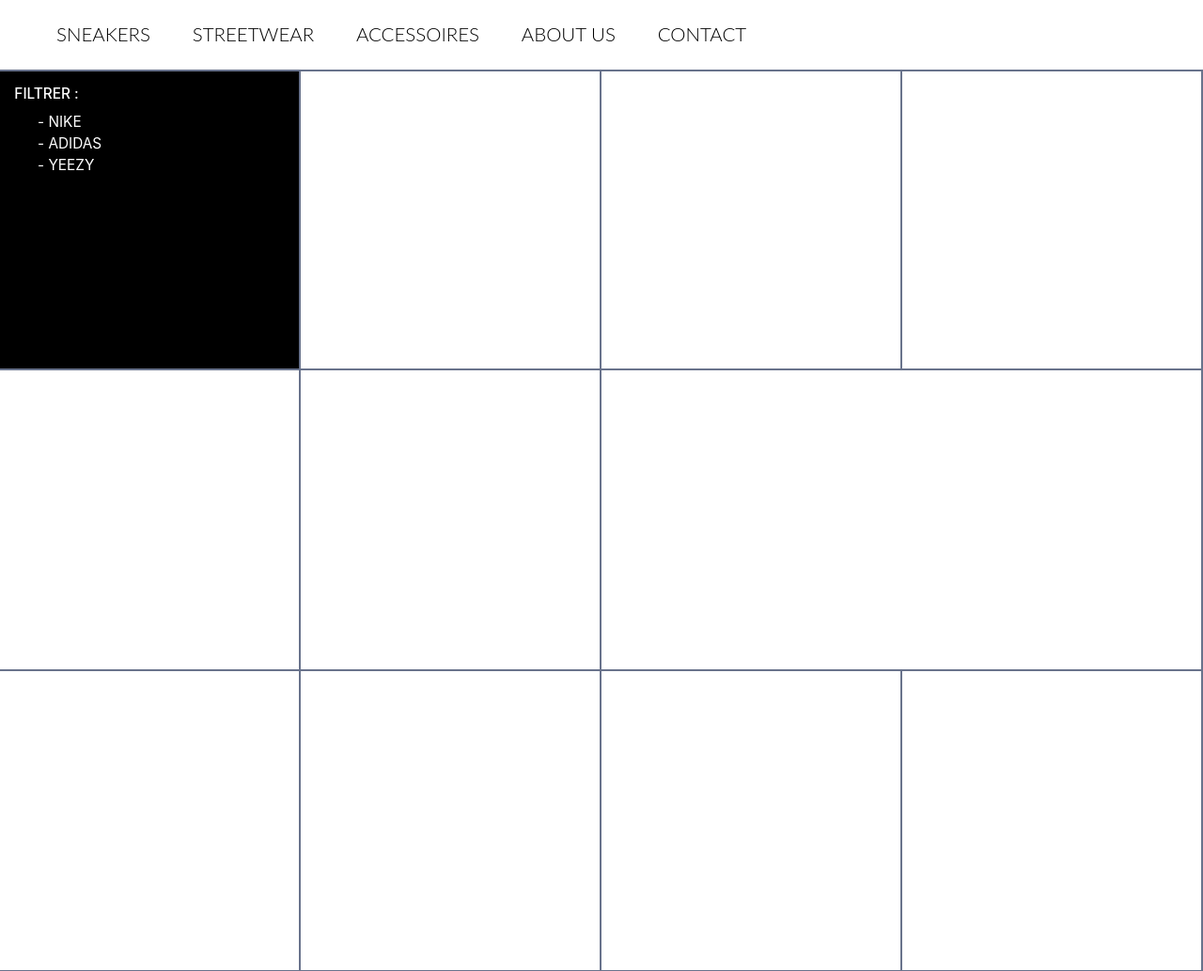
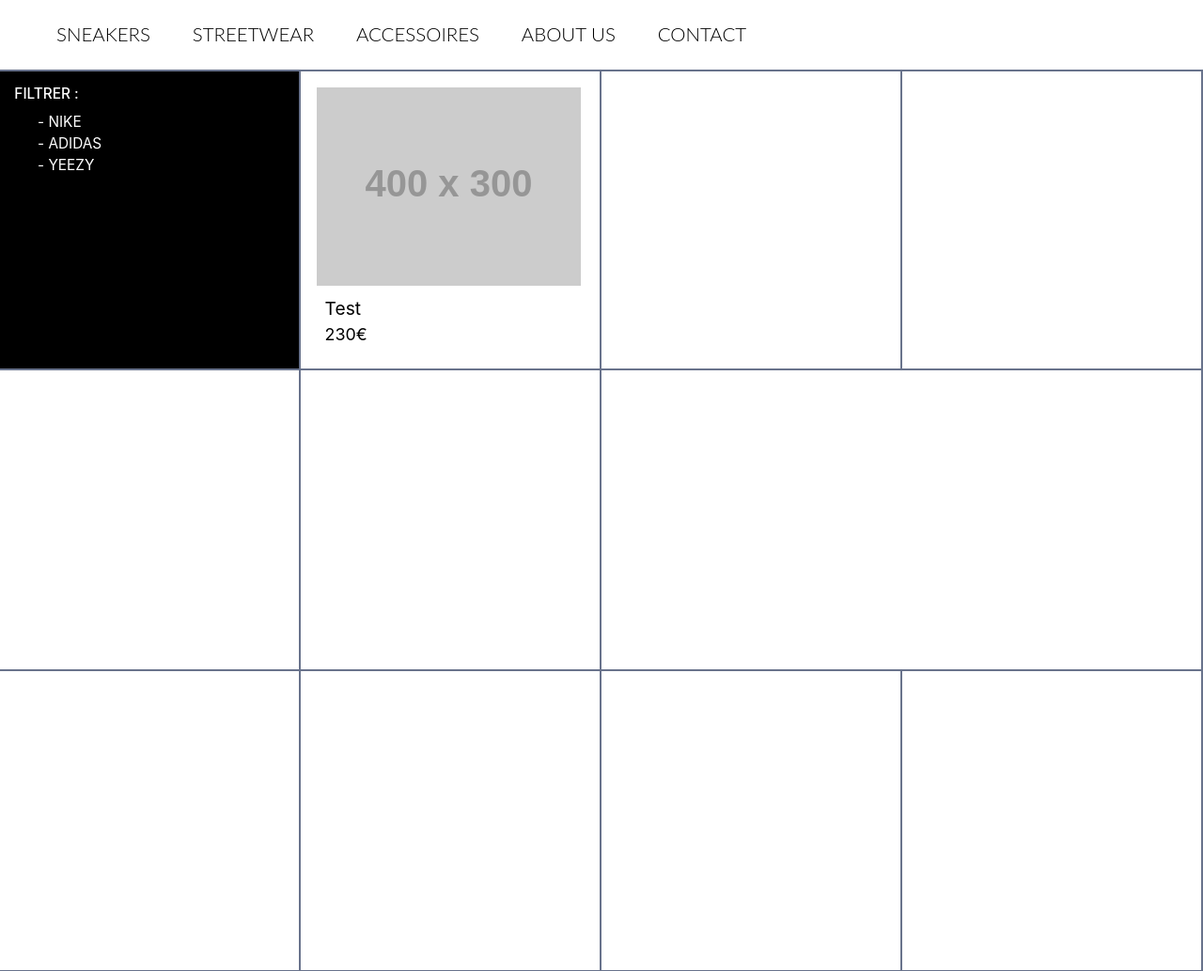
Before and after one commit to RadhoineUlyss/NextDrop, a CodeIgniter app: page /database/sneakers in a window 1280 px wide. Shown: the part 116-1149 px from the top of the page at 94% size. Run offline with CodeIgniter, Linux system fonts and the light colour scheme; the visitor is signed in with stand-in values (Sample User, id 1); grey boxes labelled with a size stand in for pictures from a placeholder-image service; data that the repository does not hold is empty; some libraries are stand-ins or nearby versions.

Commit message:
item display in gallery

```diff
--- a/application/views/sneakers_view.php
+++ b/application/views/sneakers_view.php
@@ -1,25 +1,10 @@
-<?php
-#var_dump($sneakers);
-?>
+<!-- <?php foreach ($sneakers as $sneack) { ?>
+    <div class="articlebox col-lg-3 col-md-4 col-xs-6" style="border:1px solid black;margin: 10px;">
+        <img class="img-fluid img-thumbnail" src="http://placehold.it/400x300" alt="">
+        <p style="text-align: left"><?php echo $sneack->nom ?> </p>
+    </div>
+<?php } ?> -->
 
-<!-- <div id="galerie" class="row text-center text-lg-left">
-
-    <?php foreach ($sneakers as $sneack) { ?>
-        <div class="articlebox col-lg-3 col-md-4 col-xs-6" style="border:1px solid black;margin: 10px;">
-            <img class="img-fluid img-thumbnail" src="http://placehold.it/400x300" alt="">
-            <p style="text-align: left"><?php echo $sneack->nom ?> </p>
-        <div>
-                <?php echo  $sneack->prix ?>
-                <?php /*for($i =0; $i< count($sneack->tailles);$i++) {
-                    if($sneack->tailles[$i] != 0)
-                        echo '<span>'.$sneack->tailles{$i}.'</span>';
-                    else
-                        echo '<span>Unique</span>';
-                }*/?>
-            </div>
-        </div>
-    <?php } ?>
-</div> -->
 
 <br id="brspec">
 <div id="galerie">
@@ -33,7 +18,11 @@
                     <li>- YEEZY</li>
                 </ul>
             </div>
-            <div class="itemDiv"></div>
+            <div class="itemDiv">
+                <img src="http://placehold.it/400x300" alt="NomSneaker">
+                <span class="SneakName">Test</span><br>
+                <span class="SneakPrice">230€</span>
+            </div>
             <div class="itemDiv"></div>
             <div class="itemDiv"></div>
         </div>
--- a/assets/custom/css/sneakers_style.css
+++ b/assets/custom/css/sneakers_style.css
@@ -53,6 +53,29 @@
     border-bottom: 2px solid #69738c;
 }
 
+.itemDiv img{
+    width: 22vw;
+    margin-top: 1.3vw;
+    margin-left: 1.3vw;
+    margin-bottom: 0.8vw;
+}
+
+.SneakName{
+    color: #000;
+    font-size: 1.5vw;
+    text-decoration: none;
+    margin-left: 2vw;
+}
+
+.SneakPrice{
+    color: #000;
+    font-size: 1.4vw;
+    text-decoration: none;
+    margin-left: 2vw;
+    margin-top: 2vw;
+}
+
+
 .videoDiv{
     background-color: #fff;
     margin: auto;
```
